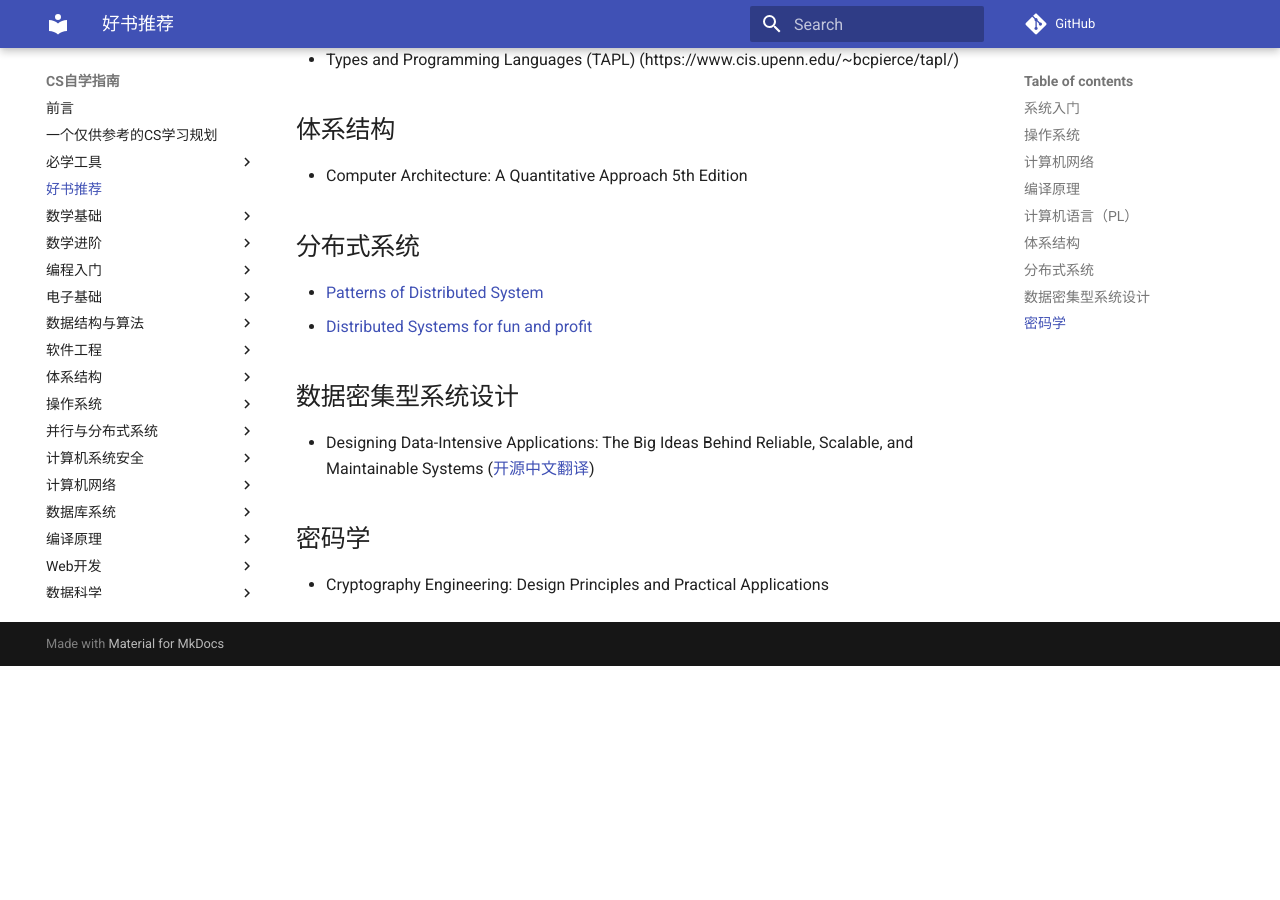
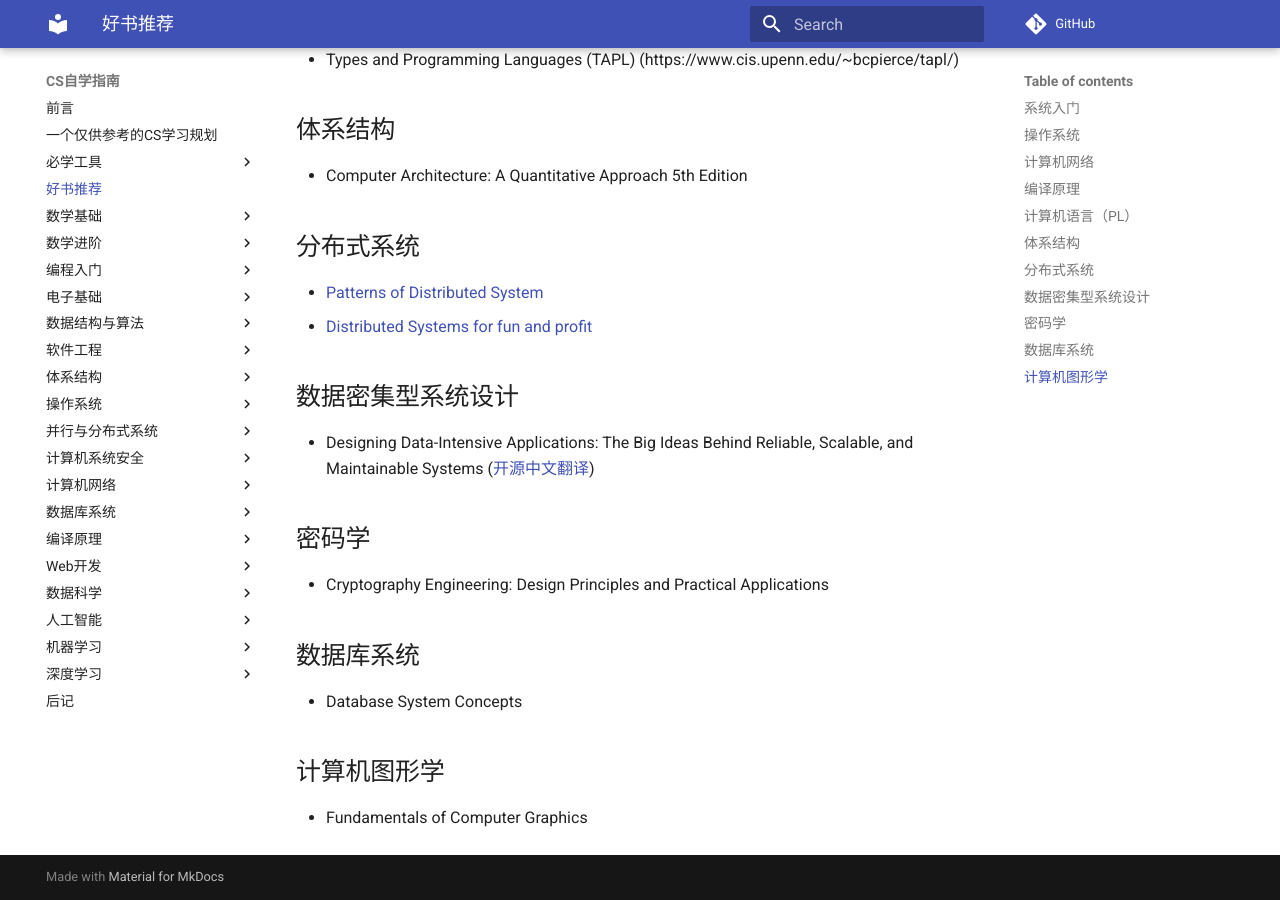
Before and after one commit to PKUFlyingPig/cs-self-learning, an MkDocs documentation site: the page built from docs/好书推荐.md, in a window 1280 px wide and 900 px high, scrolled down 951 px. Built offline with MkDocs 1.6.1 and Material for MkDocs 9.7.7, drawn with Linux system fonts in a browser that asks for light colours; comment, search, counter and statistics services are not loaded; before the commit the page ends 1617 px from its top, so only the background shows below that.

Commit message:
add recommended books

```diff
--- a/docs/好书推荐.md
+++ b/docs/好书推荐.md
@@ -26,3 +26,7 @@
 - Designing Data-Intensive Applications: The Big Ideas Behind Reliable, Scalable, and Maintainable Systems ([开源中文翻译](https://github.com/Vonng/ddia))
 ## 密码学
 - Cryptography Engineering: Design Principles and Practical Applications
+## 数据库系统
+- Database System Concepts
+## 计算机图形学
+- Fundamentals of Computer Graphics
```
